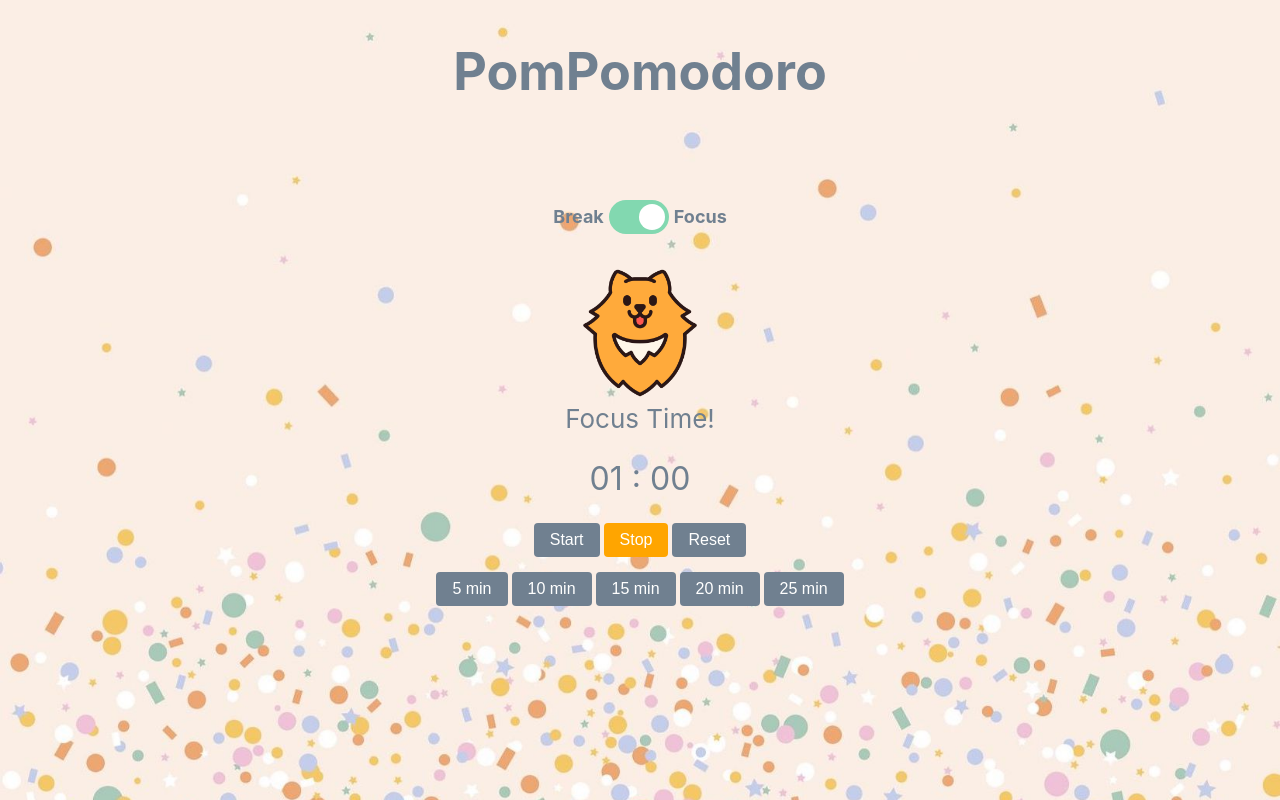
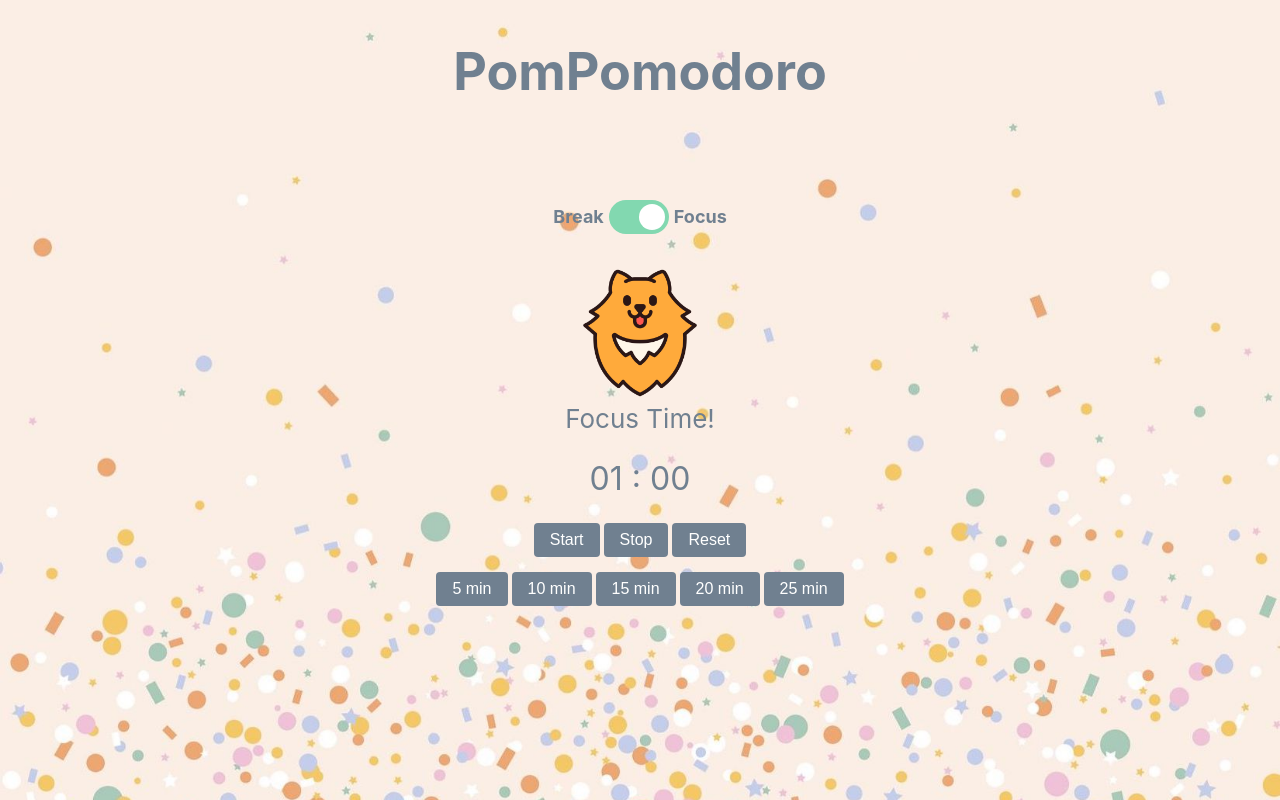
Before and after one commit to karisP/PomPomodoro, a React (Create React App) app: page / in a window 1280 px wide. Built offline with nearby package versions, Linux system fonts and the light colour scheme; no server answers.

Commit message:
button selected visual bugs

```diff
--- a/src/Timer/Timer.js
+++ b/src/Timer/Timer.js
@@ -23,10 +23,11 @@ const Timer = (props) => {
     useMedia(audio, audioContext, timerFinished);
 
     React.useEffect(() => {
-        stopTimer();
+        stopTimer(false);
         setMinute(mode ? initialFocusMinutes : initialBreakMinutes);
         setSecond(60);
         setClickCount(0);
+        setSelectedTimerBtn("");
     }, [initialFocusMinutes, initialBreakMinutes, mode]);
 
     const countDownMinutes = () => {
@@ -42,7 +43,7 @@ const Timer = (props) => {
             setSecond(second - 1);
         } else {
             if (timerFinished) {
-                stopTimer();
+                stopTimer(false);
                 setMode(!mode);
             } else {
                 setSecond(59);
@@ -64,15 +65,17 @@ const Timer = (props) => {
         setMinuteDelay(60000);
     };
 
-    const stopTimer = () => {
-        setSelectedTimerBtn("stop");
+    const stopTimer = (onButtonPress) => {
+        if (onButtonPress){
+            setSelectedTimerBtn("stop");
+        }
         setSecondDelay(null);
         setMinuteDelay(null);
     };
 
     const clearTimer = () => {
         setSelectedTimerBtn("reset");
-        stopTimer();
+        stopTimer(false);
         setMinute(mode ? initialFocusMinutes : initialBreakMinutes);
         setSecond(60);
         setClickCount(0);
@@ -114,7 +117,7 @@ const Timer = (props) => {
             <div className={styles.timeDisplay}>{displayTime(minute)} : {displayTime(second)}</div>
             <div className={styles.buttonContainer}>
                 <button onClick={startTimer} className={selectedTimerBtn === "start" ? styles.selected : null}>Start</button>
-                <button onClick={stopTimer} className={selectedTimerBtn === "stop" ? styles.selected : null}>Stop</button>
+                <button onClick={() => stopTimer(true)} className={selectedTimerBtn === "stop" ? styles.selected : null}>Stop</button>
                 <button onClick={clearTimer} className={selectedTimerBtn === "reset" ? styles.selected : null}>Reset</button>
             </div>
             <div>
--- a/src/Timer/Timer.module.css
+++ b/src/Timer/Timer.module.css
@@ -16,10 +16,6 @@ button:not(:last-child) {
 
 .selected {
     background-color: orange;
-}
-
-button:hover {
-    background-color: rgb(236, 147, 4);
 }
 
 button:active {
@@ -56,3 +52,9 @@ button:focus-visible {
 .timeDisplay {
     font-size: 32px;
 }
+
+@media screen and (min-width: 1024px){
+    button:hover {
+        background-color: rgb(236, 147, 4);
+    }
+}
```
